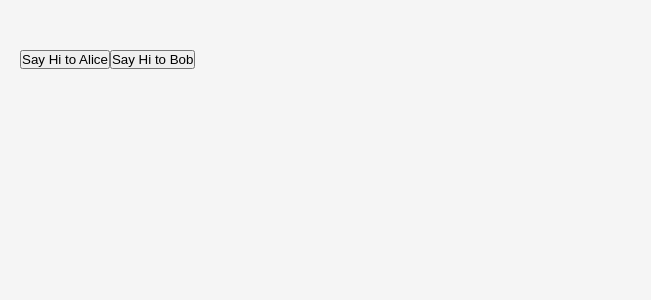
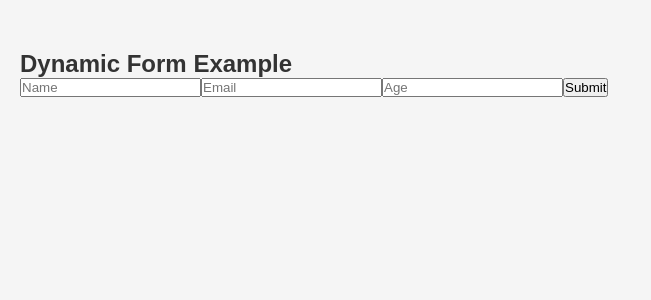
Before and after one commit to N-PanhaMony/ReactJs, a React (Vite) app: page / in a window 1280 px wide. Shown: the top 300 px of the page, without its empty margins (0-651 px from the left). Built offline with nearby package versions, Linux system fonts and the light colour scheme.

Commit message:
learn to use useState

```diff
--- a/src/App.jsx
+++ b/src/App.jsx
@@ -4,12 +4,14 @@ import Props from "./Props.jsx"
 import User from "./User.jsx"
 import List from "./List.jsx"
 import Button from "./Button.jsx"
+import Component from "./Components.jsx"
 
 function App() {
-     return(
-        <>
-            <Button/>
-        </>
-     )
+  return (
+    <div>
+      <h2>Dynamic Form Example</h2>
+      <Component />
+    </div>
+  );
 }
 export default App
--- /dev/null
+++ b/src/Components.jsx
@@ -0,0 +1,75 @@
+// SimpleForm.jsx
+
+// 🔹 About Hooks and useState()
+// React Hooks are functions that let you "hook into" React features inside functional components.
+// The most common hook is `useState()` which allows a component to:
+// 1. Remember values between re-renders (like variables that persist when the UI updates).
+// 2. Trigger React to re-render the component whenever the state changes, so the UI updates automatically.
+// 3. Replace the older class-based `this.state` and `this.setState` in a simpler, cleaner way.
+
+// Example usage:
+// const [value, setValue] = useState(initialValue);
+// - `value` is the current state value.
+// - `setValue` is a function to update it, which also triggers re-render.
+// - `initialValue` is what the state starts with.
+
+import { useState } from "react";
+
+function Form() {
+  // 🔹 Separate state for each input field
+  const [name, setName] = useState("");   // Holds the Name input value
+  const [email, setEmail] = useState(""); // Holds the Email input value
+  const [age, setAge] = useState("");     // Holds the Age input value
+
+  // 🔹 Handle form submission
+  const handleSubmit = (e) => {
+    e.preventDefault(); // Prevent default form reload
+
+    // 🔹 Simple validation: stop if any field is empty
+    if (!name || !email || !age) return;
+
+    // 🔹 Show the collected form data
+    console.log("Form Submitted:", { name, email, age });
+    alert(`Submitted: ${name}, ${email}, ${age}`);
+
+    // 🔹 Reset the input fields after submission
+    setName("");
+    setEmail("");
+    setAge("");
+  };
+
+  return (
+    <form onSubmit={handleSubmit}>
+      {/* Name input field */}
+      <input
+        type="text"
+        placeholder="Name"
+        value={name}                // Controlled input linked to React state
+        onChange={(e) => setName(e.target.value)} // Update state on typing
+      />
+
+      {/* Email input field */}
+      <input
+        type="email"
+        placeholder="Email"
+        value={email}
+        onChange={(e) => setEmail(e.target.value)}
+      />
+
+      {/* Age input field */}
+      <input
+        type="number"
+        placeholder="Age"
+        value={age}
+        onChange={(e) => setAge(e.target.value)}
+      />
+
+      {/* Submit button */}
+      <button type="submit" >
+        Submit
+      </button>
+    </form>
+  );
+}
+
+export default Form;
```
